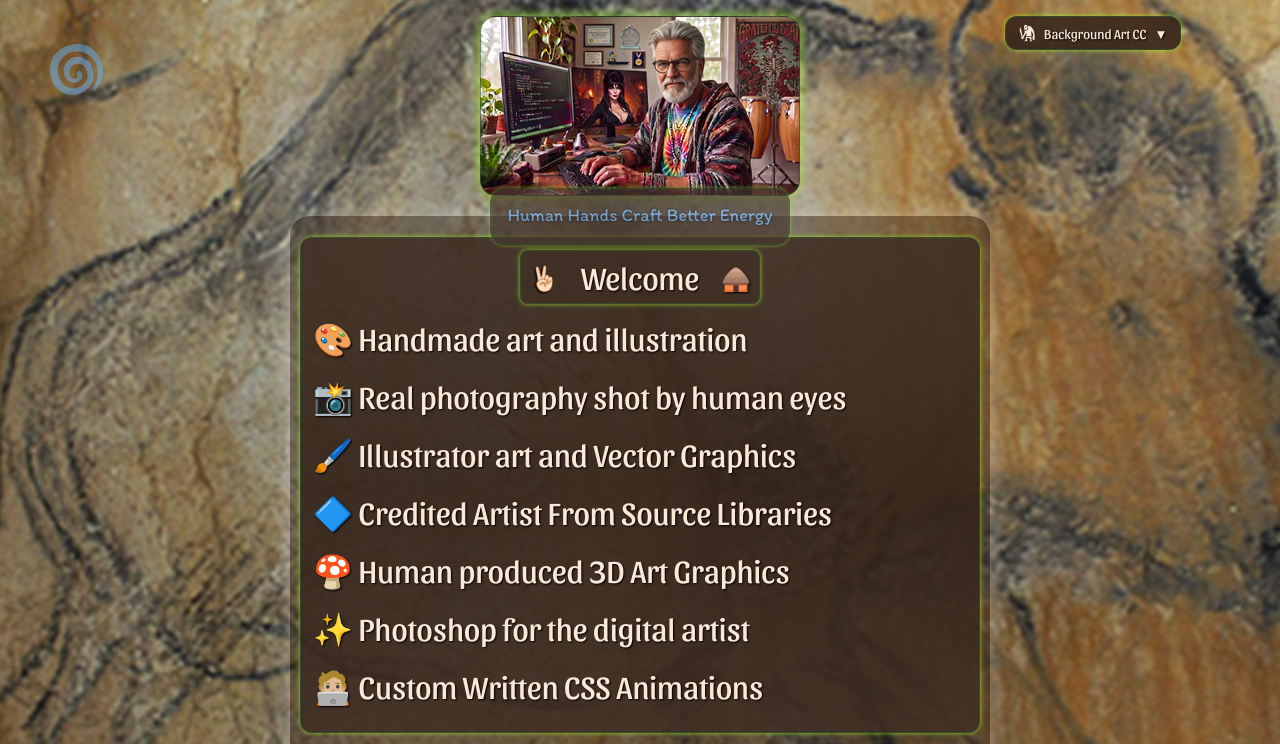
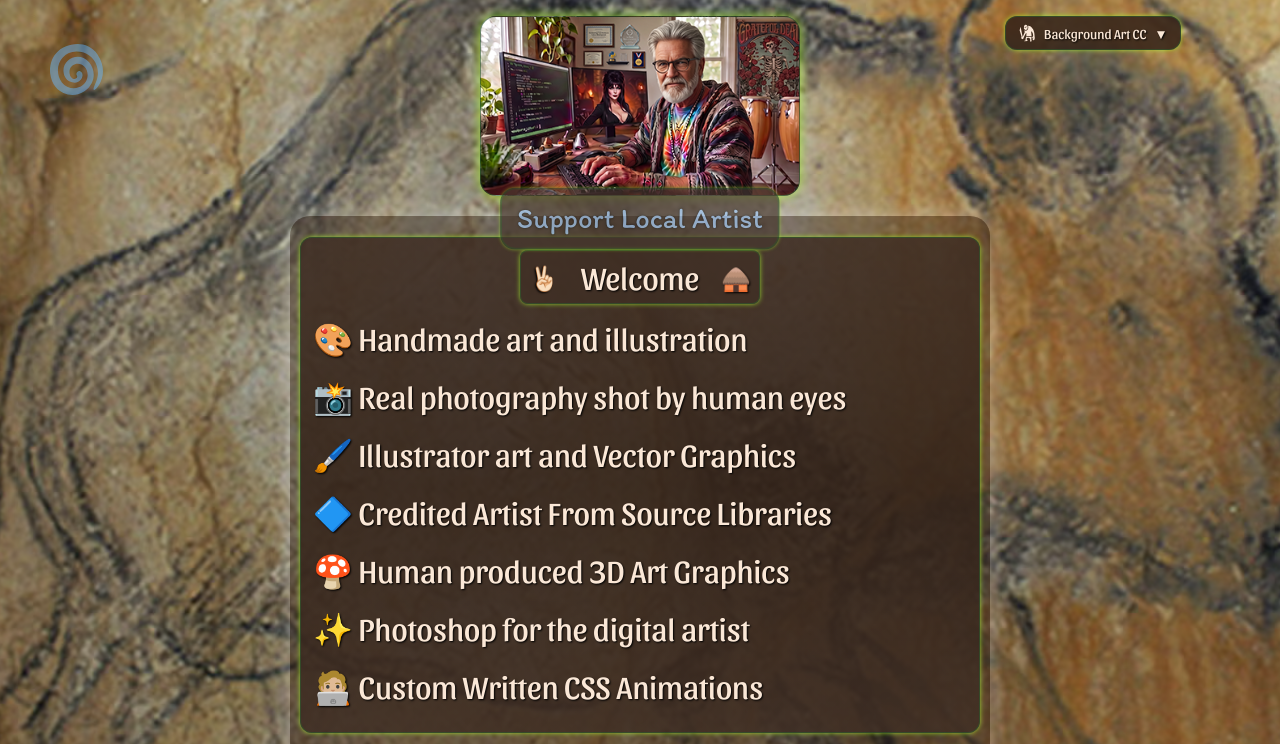
Before and after one commit to MyBaBB/ai.brainbuddys, a React (Vite) app: page /localartist in a window 1280 px wide. Shown: the top 744 px of the page. Built offline with nearby package versions, Linux system fonts and the light colour scheme.

Commit message:
styles the animated text layers  per queries

```diff
--- a/src/Components/HippieMeFolder/HippieMe.css
+++ b/src/Components/HippieMeFolder/HippieMe.css
@@ -55,24 +55,26 @@
    ============================================================ */
 .tooltipTextLayer,
 .tooltipTextLayer2,
-.tooltipTextLayer3 {
+.tooltipTextLayer3,
+.tooltipTextLayer4 {
   position: absolute;
-  top: 200px;
+  top: 231px;
   left: 50%;
   transform: translateX(-50%);
   width: min(320px, 80vw);
   height: fit-content;
-  padding: 0.5rem;
+  padding: 0.3rem;
   display: flex;
   align-items: center;
   justify-content: center;
   text-align: center;
   font-family: "Itim-Regular";
-  font-size: 1.2rem;
-  color: rgb(116, 180, 248);
+  font-size: .75rem;
+  color: rgb(162, 202, 246);
   text-shadow: 0 0 3px black;
   opacity: 0;
   pointer-events: none;
+  white-space: nowrap;
   z-index: 9999;
   border: 2px solid rgba(46, 90, 44, 0.63);
   border-radius: 16px;
@@ -96,6 +98,14 @@
   animation: verse3Sequence 8s ease-out forwards;
   animation-delay: 16.4s;
 }
+
+.tooltipTextLayer4 {
+  animation: verse4Sequence 8s ease-out forwards;
+  animation-delay: 24.4s;
+}
+
+
+
 
 @keyframes verse1Sequence {
   0% {
@@ -153,19 +163,65 @@
     transform: translate(-50%, -200px) scale(0.8);
   }
 }
-@media screen and (orientation: landscape) and (max-width: 950px) and (max-height: 488px) {
+
+@keyframes verse4Sequence {
+  0% {
+    opacity: 0;
+    transform: translate(-50%, 20px) scale(0.8);
+  }
+  20% {
+    opacity: 1;
+    transform: translate(-50%, 0px) scale(1);
+  }
+  60% {
+    opacity: 1;
+    transform: translate(-50%, 0px) scale(1);
+  }
+  100% {
+    opacity: 0;
+    transform: translate(-50%, -200px) scale(0.8);
+  }
+}
+
+
+@media screen and (min-width: 350px) and (max-width: 700px) {
   .tooltipTextLayer,
   .tooltipTextLayer2,
-  .tooltipTextLayer3 {
-    font-size: 1rem;
+  .tooltipTextLayer3,
+  .tooltipTextLayer4{
+    top: 232px;
+    padding: 0.3rem 0.5rem;
+    border: 2px solid rgba(46, 90, 44, 0.63);
+    font-size: 1.2rem;
+    width: fit-content;
+
   }
 }
 @media screen and (min-width: 700px) {
   .tooltipTextLayer,
   .tooltipTextLayer2,
-  .tooltipTextLayer3 {
+  .tooltipTextLayer3,
+  .tooltipTextLayer4{
     top: 232px;
-    padding: 0.9rem;
+    padding: 0.3rem 0.5rem;
     border: 2px solid rgba(46, 90, 44, 0.63);
+    font-size: 1.9rem;
+    width: fit-content;
+    padding: 0.5rem 1rem;
+
   }
 }
+
+
+
+
+
+@media screen and (orientation: landscape) and (max-width: 950px) and (max-height: 488px) {
+  .tooltipTextLayer,
+  .tooltipTextLayer2,
+  .tooltipTextLayer3,
+  .tooltipTextLayer4
+   {
+    font-size: 1rem;
+  }
+}
--- a/src/Components/HippieMeFolder/HippieMe.jsx
+++ b/src/Components/HippieMeFolder/HippieMe.jsx
@@ -7,7 +7,7 @@ const HippieMe = () => {
     <div className="hippie-me-container relative mx-auto mt-4 -mb-20 flex justify-center pointer-events-none">
       <div className="hybridTooltip2">
         <div className="tooltipTextLayer">
-          Human Hands Craft Better Energy{" "}
+          Support Local Artist
         </div>
 
         <div className="tooltipTextLayer2">
@@ -17,6 +17,12 @@ const HippieMe = () => {
         <div className="tooltipTextLayer3">
           You Can Take it or Leave it
         </div>
+
+        <div className="tooltipTextLayer4">
+           Try Hybrid Web-Craft
+        </div>
+
+
       </div>
     </div>
   )
```
